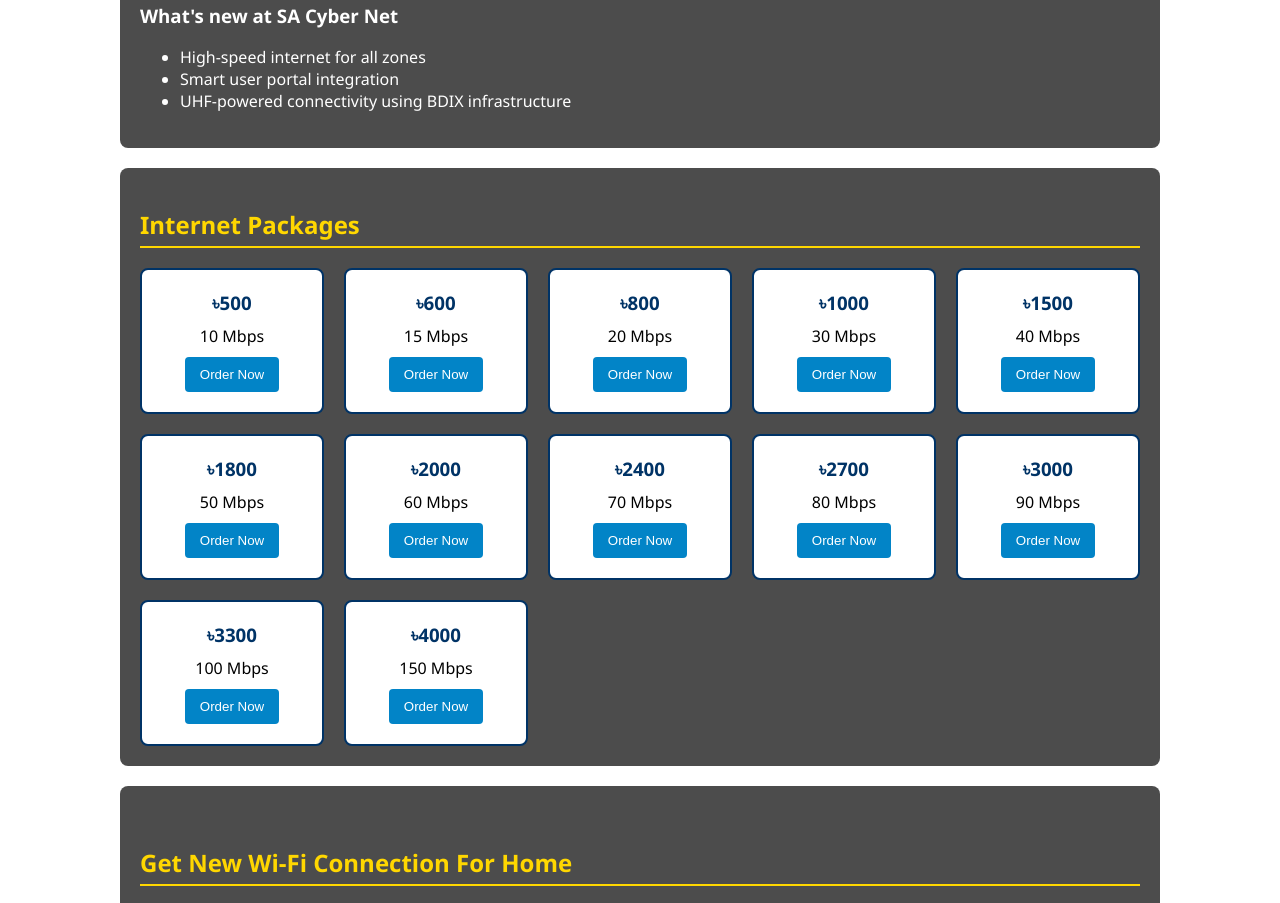
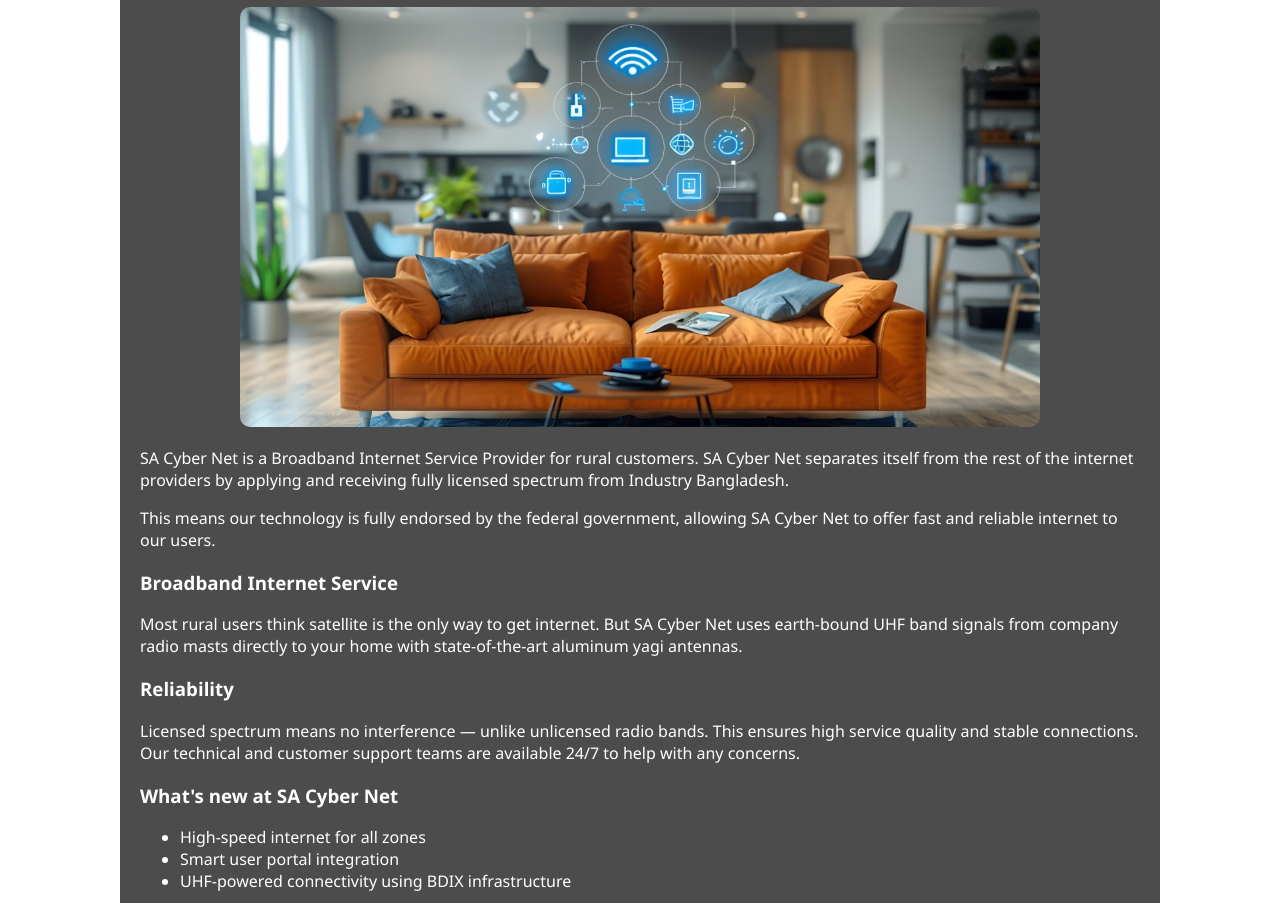
Before and after one commit to sacybernet/mirpur, a plain HTML site: page index.html in a window 1280 px wide. Shown: the part 586-1489 px from the top of the page. Drawn offline with Linux system fonts and the light colour scheme.

Commit message:
Add files via upload

```diff
--- a/index.html
+++ b/index.html
@@ -119,6 +119,13 @@
 <main>
   <section id="about">
     <h2 class="section-title">Who are we?</h2>
+
+<div class="about-slider" style="display: flex; flex-direction: row; gap: 20px; overflow-x: auto; padding: 10px 0;">
+  <img src="sofa.jpg" alt="Wi-Fi Living Room" style="max-width: 48%; border-radius: 10px;" />
+  <img src="meya.png" alt="SA Cyber User" style="max-width: 48%; border-radius: 10px;" />
+</div>
+
+<img src="sofa.jpg" alt="High-speed internet for home" style="width: 100%; max-width: 800px; border-radius: 10px; margin: 20px auto; display: block;" />
     <p>SA Cyber Net is a Broadband Internet Service Provider for rural customers. SA Cyber Net separates itself from the rest of the internet providers by applying and receiving fully licensed spectrum from Industry Bangladesh.</p>
     <p>This means our technology is fully endorsed by the federal government, allowing SA Cyber Net to offer fast and reliable internet to our users.</p>
     <h3>Broadband Internet Service</h3>
@@ -136,18 +143,18 @@
   <section id="packages">
     <h2 class="section-title">Internet Packages</h2>
     <div class="package-grid-arnivision">
-      <div class="pkg-card"><h3>৳500</h3><p>10 Mbps</p><a href="order.html"><button>Order Now</button></a></div>
-      <div class="pkg-card"><h3>৳600</h3><p>15 Mbps</p><a href="order.html"><button>Order Now</button></a></div>
-      <div class="pkg-card"><h3>৳800</h3><p>20 Mbps</p><a href="order.html"><button>Order Now</button></a></div>
-      <div class="pkg-card"><h3>৳1000</h3><p>30 Mbps</p><a href="order.html"><button>Order Now</button></a></div>
-      <div class="pkg-card"><h3>৳1500</h3><p>40 Mbps</p><a href="order.html"><button>Order Now</button></a></div>
-      <div class="pkg-card"><h3>৳1800</h3><p>50 Mbps</p><a href="order.html"><button>Order Now</button></a></div>
-      <div class="pkg-card"><h3>৳2000</h3><p>60 Mbps</p><a href="order.html"><button>Order Now</button></a></div>
-      <div class="pkg-card"><h3>৳2400</h3><p>70 Mbps</p><a href="order.html"><button>Order Now</button></a></div>
-      <div class="pkg-card"><h3>৳2700</h3><p>80 Mbps</p><a href="order.html"><button>Order Now</button></a></div>
-      <div class="pkg-card"><h3>৳3000</h3><p>90 Mbps</p><a href="order.html"><button>Order Now</button></a></div>
-      <div class="pkg-card"><h3>৳3300</h3><p>100 Mbps</p><a href="order.html"><button>Order Now</button></a></div>
-      <div class="pkg-card"><h3>৳4000</h3><p>150 Mbps</p><a href="order.html"><button>Order Now</button></a></div>
+      <div class="pkg-card"><h3>৳500</h3><p>10 Mbps</p><button>Order Now</button></div>
+      <div class="pkg-card"><h3>৳600</h3><p>15 Mbps</p><button>Order Now</button></div>
+      <div class="pkg-card"><h3>৳800</h3><p>20 Mbps</p><button>Order Now</button></div>
+      <div class="pkg-card"><h3>৳1000</h3><p>30 Mbps</p><button>Order Now</button></div>
+      <div class="pkg-card"><h3>৳1500</h3><p>40 Mbps</p><button>Order Now</button></div>
+      <div class="pkg-card"><h3>৳1800</h3><p>50 Mbps</p><button>Order Now</button></div>
+      <div class="pkg-card"><h3>৳2000</h3><p>60 Mbps</p><button>Order Now</button></div>
+      <div class="pkg-card"><h3>৳2400</h3><p>70 Mbps</p><button>Order Now</button></div>
+      <div class="pkg-card"><h3>৳2700</h3><p>80 Mbps</p><button>Order Now</button></div>
+      <div class="pkg-card"><h3>৳3000</h3><p>90 Mbps</p><button>Order Now</button></div>
+      <div class="pkg-card"><h3>৳3300</h3><p>100 Mbps</p><button>Order Now</button></div>
+      <div class="pkg-card"><h3>৳4000</h3><p>150 Mbps</p><button>Order Now</button></div>
     </div>
   </section>
 <!-- New Wi-Fi Connection Section -->
@@ -165,7 +172,7 @@
         <li>✅ Reasonable Price Packages</li>
         <li>✅ Trusted & Recommended</li>
       </ul>
-      <a href="contact.html" style="background: #ffd700; color: black; padding: 10px 20px; border-radius: 5px;">GET STARTED</a>
+      <a href="index.html#contact" style="background: #ffd700; color: black; padding: 10px 20px; border-radius: 5px;">GET STARTED</a>
     </div>
     <div style="flex: 1; min-width: 300px;">
       <img src="about-image-2.jpg" alt="Customer support and service at SA Cyber Net" style="width: 100%; border-radius: 10px;" />
```
Also changed, not shown: sofa.jpg (added), 1 other file.
